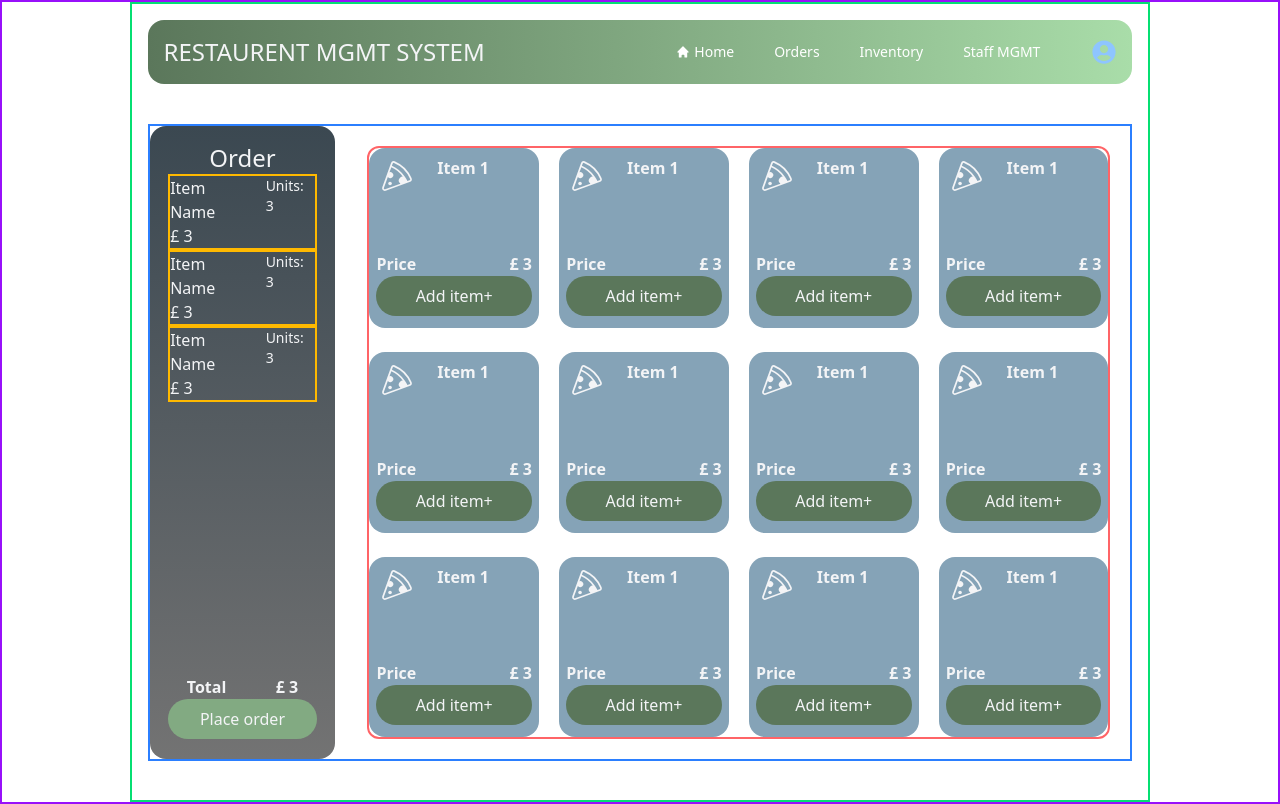
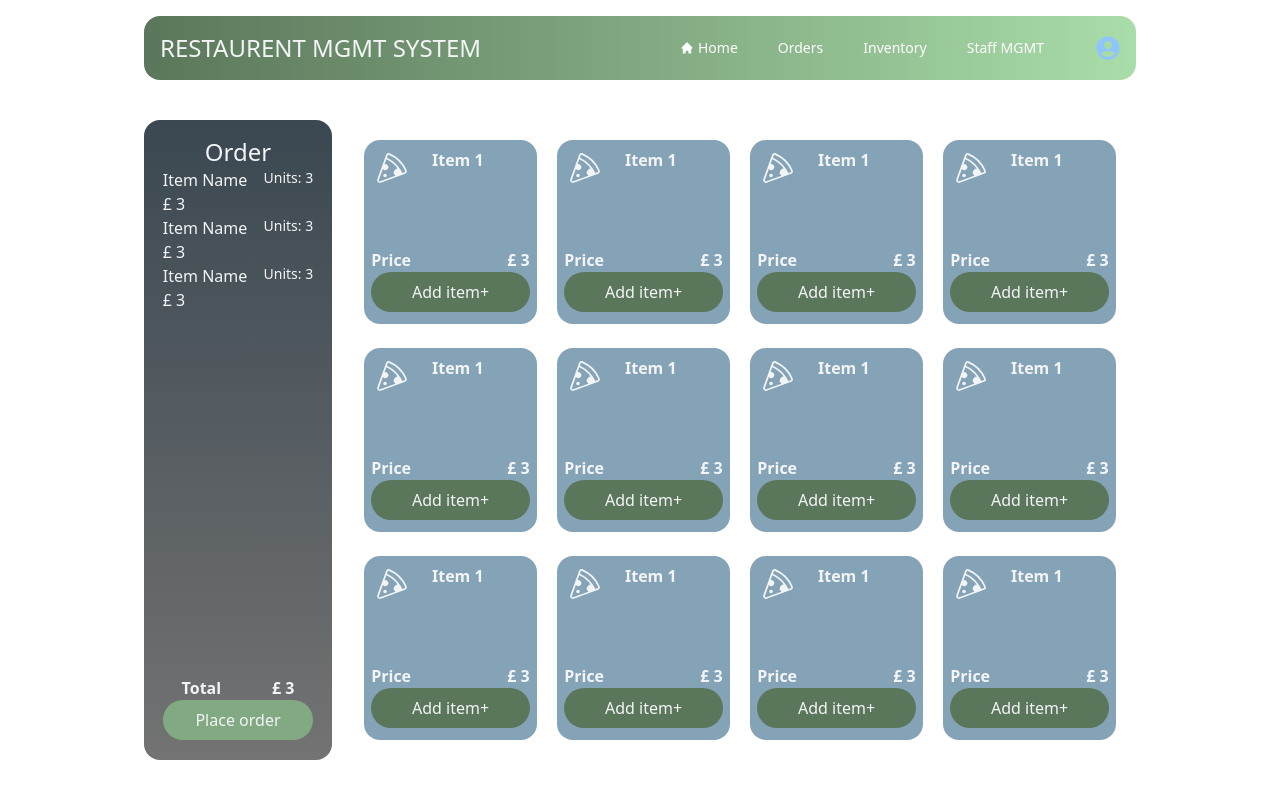
Before and after one commit to Gbarnes63/Restaurant-mgmt, a React (Vite) app in the folder restaurant-mgmt/: page / in a window 1280 px wide. Built offline with nearby package versions, Linux system fonts and the light colour scheme.

Commit message:
minor styling fixes

```diff
--- a/restaurant-mgmt/src/App.jsx
+++ b/restaurant-mgmt/src/App.jsx
@@ -23,7 +23,7 @@ function App() {
     <>
       {/* rendering another component */}
       <div className="min-h-screen transition-colors duration-500   text-gray-100">
-        <div className="border-2 border-purple-600 flex flex-col">
+        <div className=" flex flex-col">
           <Layout>
             <OrderInput/>
           </Layout>
@@ -46,7 +46,7 @@ export default App; //components need to have export default functionName. only
 function Layout({children}) {
   return (
     <>
-      <div className=" border-2 border-green-400 w-4/5 h-screen mx-auto px-4">
+      <div className="  w-4/5 h-screen mx-auto px-4">
         <Navbar />
         {children}
       </div>
--- a/restaurant-mgmt/src/components/OrderInput.jsx
+++ b/restaurant-mgmt/src/components/OrderInput.jsx
@@ -3,7 +3,7 @@ import { CiPizza } from "react-icons/ci";
 export default function OrderInput() {
   return (
     <>
-      <div className="mt-10 border-2 border-blue-500 flex justify-center  grid-cols-2 gap-3 w-full h-4/5">
+      <div className="mt-10  flex justify-center  grid-cols-2 gap-3 w-full h-4/5">
         <div className="flex flex-col items-center bg-linear-to-b from-[#3B4851] to-[#737373]  rounded-2xl h-full w-1/5 justify-between">
           {" "}
           {/* Added justify-between */}
@@ -11,21 +11,21 @@ export default function OrderInput() {
             {" "}
             {/* Added wrapper for all content except button */}
             <h1 className="mt-4 flex justify-center text-2xl">Order</h1>
-            <div className="border-2 border-amber-400 w-full flex justify-between gap-3">
+            <div className="w-full flex justify-between gap-3">
               <div>
                 <h1 className="font-medium">Item Name</h1>
                 <p className="font-medium">£ 3</p>
               </div>
               <p className="text-sm justify-end">Units: 3</p>
             </div>
-            <div className="border-2 border-amber-400 w-full flex justify-between gap-3">
+            <div className="w-full flex justify-between gap-3">
               <div>
                 <h1 className="font-medium">Item Name</h1>
                 <p className="font-medium">£ 3</p>
               </div>
               <p className="text-sm justify-end">Units: 3</p>
             </div>
-            <div className="border-2 border-amber-400 w-full flex justify-between gap-3">
+            <div className=" w-full flex justify-between gap-3">
               <div>
                 <h1 className="font-medium">Item Name</h1>
                 <p className="font-medium">£ 3</p>
@@ -44,7 +44,7 @@ export default function OrderInput() {
           </div>
         </div>
 
-        <div className="grid grid-cols-4 grid-rows-3   gap-x-5 gap-y-6 m-5 rounded-xl  w-4/5 border-2 border-red-400 ,t">
+        <div className="grid grid-cols-4 grid-rows-3   gap-x-5 gap-y-6 m-5 rounded-xl  w-4/5 ">
           <Tile />
           <Tile />
           <Tile />
```
Also changed, not shown: 1 other file (tests, documents, lock files or other folders).
